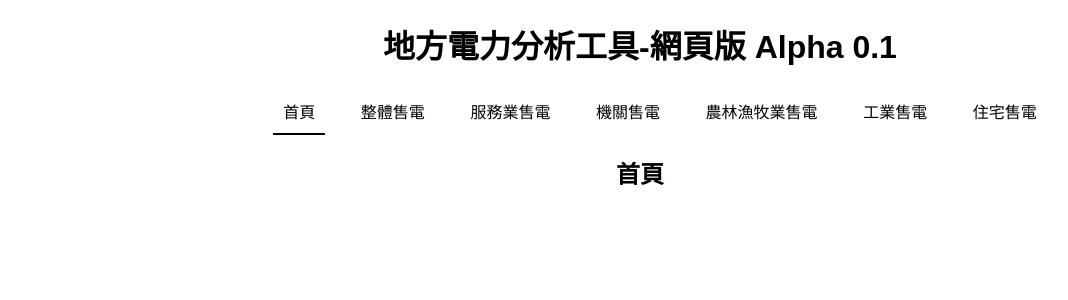
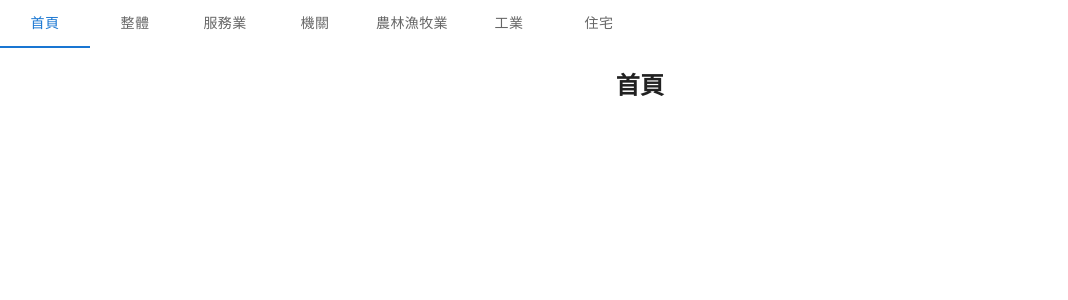
Before and after one commit to andyubird/leat-web-alpha, a React (Create React App) app: page / in a window 1280 px wide. Shown: the top 300 px of the page, without its empty margins (0-1068 px from the left). Built offline with nearby package versions, Linux system fonts and the light colour scheme.

Commit message:
Modified navbar into material tabs.

```diff
--- a/package.json
+++ b/package.json
@@ -5,6 +5,9 @@
   "keywords": [],
   "main": "src/index.js",
   "dependencies": {
+    "@emotion/react": "11.4.1",
+    "@emotion/styled": "11.3.0",
+    "@material-ui/core": "5.0.0-beta.5",
     "react": "17.0.2",
     "react-dom": "17.0.2",
     "react-router-dom": "5.2.1",
--- a/src/App.js
+++ b/src/App.js
@@ -3,66 +3,59 @@ import {
   BrowserRouter as Router,
   Switch,
   Route,
-  NavLink
+  NavLink,
+  Link,
+  useRouteMatch
 } from "react-router-dom";
 import Overall from "./Overall/Overall.js";
 import Home from "./Home/Home.js";
-import styled from "styled-components";
+import Box from "@material-ui/core/Box";
+import Tabs from "@material-ui/core/Tabs";
+import Tab from "@material-ui/core/Tab";
+import Typography from "@material-ui/core/Typography";
+import CssBaseline from "@material-ui/core/CssBaseline";
 
-const NavUnlisted = styled.ul`
-  display: space-evenly;
+function MyTabs() {
+  // You need to provide the routes in descendant order.
+  // This means that if you have nested routes like:
+  // users, users/new, users/edit.
+  // Then the order should be ['users/add', 'users/edit', 'users'].
+  const routeMatch = useRouteMatch([
+    "/overall",
+    "/service",
+    "/gov",
+    "/agri",
+    "/industry",
+    "/resident",
+    "/"
+  ]);
+  const currentTab = routeMatch?.path;
 
-  a {
-    text-decoration: none;
-  }
-
-  li {
-    color: black;
-    margin: 0 0.8rem;
-    padding: 10px;
-    //font-size: 1.3rem;
-    //position: relative;
-    list-style: none;
-    display: inline-block;
-  }
-
-  .current {
-    li {
-      border-bottom: 2px solid black;
-    }
-  }
-`;
+  return (
+    <Tabs
+      value={currentTab}
+      variant="scrollable"
+      scrollButtons="auto"
+      aria-label="scrollable auto tabs example"
+    >
+      <Tab label="首頁" value="/" to="/" component={Link} />
+      <Tab label="整體" value="/overall" to="/overall" component={Link} />
+      <Tab label="服務業" value="/service" to="/service" component={Link} />
+      <Tab label="機關" value="/gov" to="/gov" component={Link} />
+      <Tab label="農林漁牧業" value="/agri" to="/agri" component={Link} />
+      <Tab label="工業" value="/industry" to="/industry" component={Link} />
+      <Tab label="住宅" value="/resident" to="/resident" component={Link} />
+    </Tabs>
+  );
+}
 
 export default function App() {
   return (
     <div className="App">
-      <h1>地方電力分析工具-網頁版 Alpha 0.1</h1>
       <Router>
+        <CssBaseline />
+        <MyTabs />
         <div>
-          <NavUnlisted>
-            <NavLink to="/" activeClassName="current" exact>
-              <li>首頁</li>
-            </NavLink>
-            <NavLink to="/overall" activeClassName="current" exact>
-              <li>整體售電</li>
-            </NavLink>
-            <NavLink to="/overall" activeClassName="current" exact>
-              <li>服務業售電</li>
-            </NavLink>
-            <NavLink to="/overall" activeClassName="current" exact>
-              <li>機關售電</li>
-            </NavLink>
-            <NavLink to="/overall" activeClassName="current" exact>
-              <li>農林漁牧業售電</li>
-            </NavLink>
-            <NavLink to="/overall" activeClassName="current" exact>
-              <li>工業售電</li>
-            </NavLink>
-            <NavLink to="/overall" activeClassName="current" exact>
-              <li>住宅售電</li>
-            </NavLink>
-          </NavUnlisted>
-
           {/* A <Switch> looks through its children <Route>s and
             renders the first one that matches the current URL. */}
           <Switch>
```
